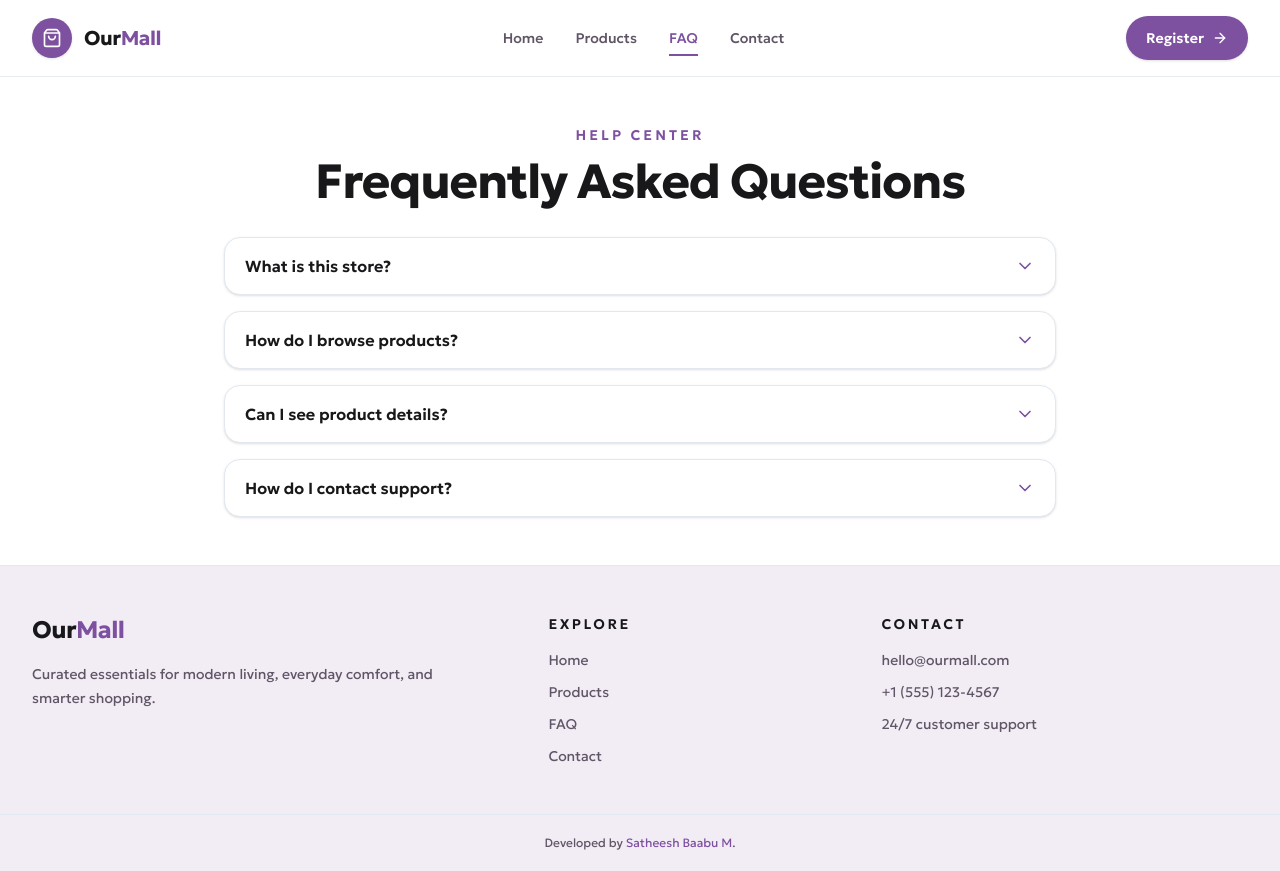
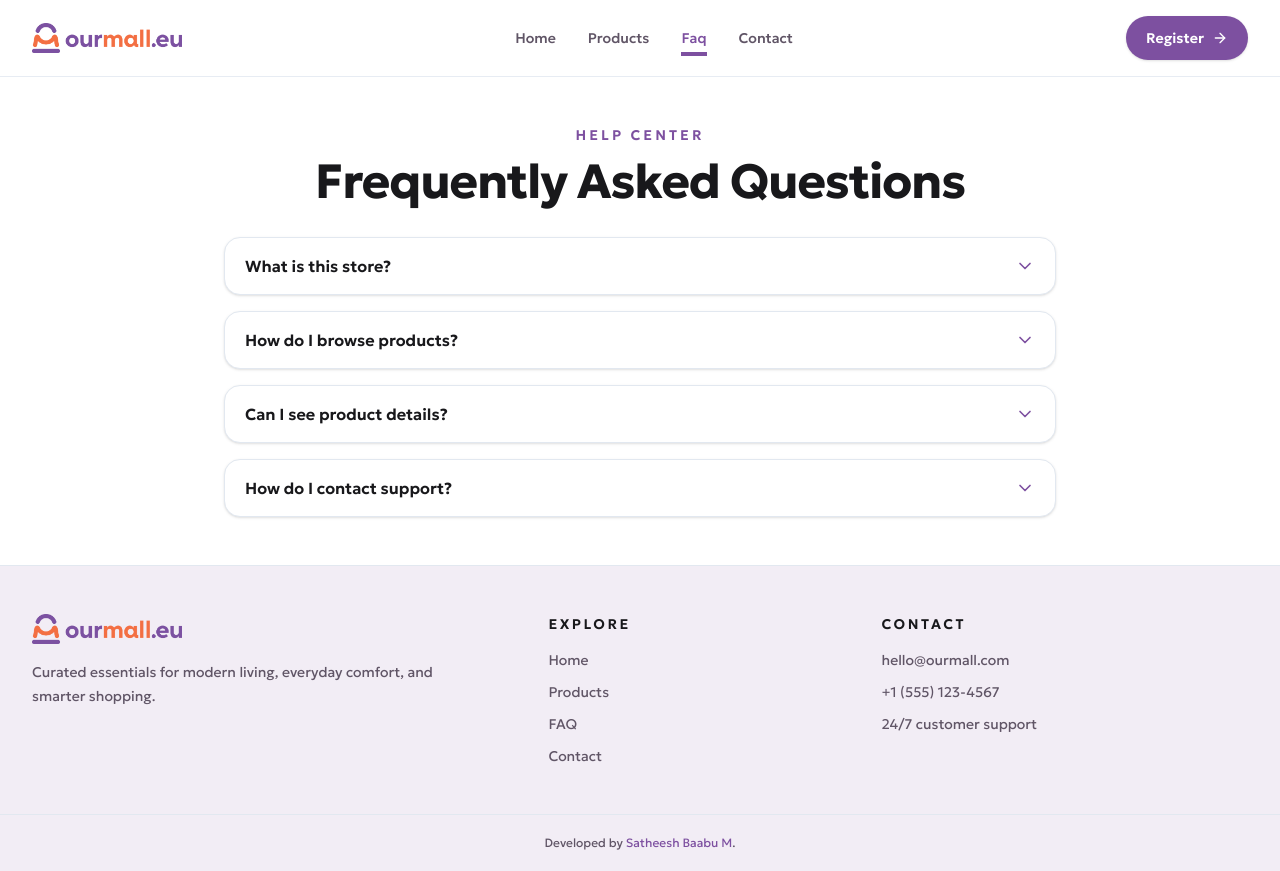
Before and after one commit to Satheesh-Baabu/OurMall, a Next.js app: page /faq in a window 1280 px wide. Built offline with nearby package versions, Linux system fonts and the light colour scheme.

Commit message:
Home Page products section added header and footer logo added, mobile header changes

```diff
--- a/src/app/page.tsx
+++ b/src/app/page.tsx
@@ -3,6 +3,7 @@ import { Sparkles} from "lucide-react";
 import Button from "@/components/Button";
 import { featureCards } from "@/data/featureCards";
 import CategoriesSection from "@/components/home/CategoriesSection";
+import ProductsSection from "@/app/products/page";
 export default async function HomePage() {
 
   return (
@@ -42,6 +43,7 @@ export default async function HomePage() {
           </div>
         </div>
       </section>
+      <ProductsSection />
       {/* why choose us section */}
       <section className="bg-primary/10 py-10 lg:py-16">
         <div className="mx-auto max-w-7xl px-4 sm:px-6 lg:px-8">
--- a/src/components/Footer.tsx
+++ b/src/components/Footer.tsx
@@ -1,5 +1,5 @@
 import Link from "next/link";
-
+import Image from "next/image";
 const footerLinks = [
   { href: "/", label: "Home" },
   { href: "/products", label: "Products" },
@@ -12,9 +12,12 @@ export default function Footer() {
     <footer className="border-t border-slate-200 bg-primary/10">
       <div className="mx-auto grid max-w-7xl gap-10 px-4 py-12 sm:px-6 lg:grid-cols-[1.3fr_0.8fr_1fr] lg:px-8">
         <div>
-          <p className="text-2xl font-bold tracking-tight text-heading">
-            Our<span className="text-primary">Mall</span>
-          </p>
+          <Image
+                      src="/ourmalllogo.png"
+                      alt="Our Mall logo"
+                      width="150"
+                      height="50"
+                    />
           <p className="mt-4 max-w-md text-sm leading-6 text-body">
             Curated essentials for modern living, everyday comfort, and smarter
             shopping.
--- a/src/components/Header.tsx
+++ b/src/components/Header.tsx
@@ -1,5 +1,6 @@
 "use client";
 
+import Image from "next/image";
 import Link from "next/link";
 import { usePathname } from "next/navigation";
 import { Menu, ShoppingBag, X } from "lucide-react";
@@ -9,7 +10,7 @@ import Button from "@/components/Button";
 const navItems = [
   { href: "/", label: "Home" },
   { href: "/products", label: "Products" },
-  { href: "/faq", label: "FAQ" },
+  { href: "/faq", label: "Faq" },
   { href: "/contact", label: "Contact" },
 ];
 
@@ -26,21 +27,19 @@ export default function Header() {
   };
 
   return (
-    <header className="relative sticky top-0 z-50 border-b border-slate-200/80 bg-white/90 backdrop-blur-sm">
+    <header className="sticky top-0 z-50 border-b border-slate-200/80 bg-white/90 backdrop-blur-sm">
       <div className="mx-auto flex max-w-7xl items-center justify-between px-4 py-4 sm:px-6 lg:px-8">
         <Link
           href="/"
           className="flex items-center gap-3"
           aria-label="Our Mall home"
         >
-          <div className="flex h-10 w-10 items-center justify-center rounded-full bg-primary text-white shadow-sm">
-            <ShoppingBag className="h-5 w-5" aria-hidden="true" />
-          </div>
-          <div>
-            <p className="text-xl font-bold tracking-tight text-heading">
-              Our<span className="text-primary">Mall</span>
-            </p>
-          </div>
+          <Image
+            src="/ourmalllogo.png"
+            alt="Our Mall logo"
+            width={150}
+            height={50}
+          />
         </Link>
 
         <nav
@@ -51,7 +50,7 @@ export default function Header() {
             <Link
               key={item.href}
               href={item.href}
-              className={`relative text-sm font-medium transition-colors duration-300 after:absolute after:-bottom-2 after:left-0 after:h-0.5 after:bg-primary after:transition-all after:duration-300 ${
+              className={`relative text-sm font-medium transition-colors duration-300 after:absolute after:-bottom-2 after:left-0 after:h-1 after:bg-primary after:transition-all after:duration-300 ${
                 isActive(item.href)
                   ? "text-primary after:w-full"
                   : "text-body hover:text-primary after:w-0 hover:after:w-full"
@@ -69,7 +68,7 @@ export default function Header() {
         <button
           type="button"
           onClick={() => setIsOpen((open) => !open)}
-          className="inline-flex rounded-full border border-slate-200 p-2 text-heading transition-colors hover:border-primary hover:text-primary md:hidden"
+          className="inline-flex text-heading transition-colors hover:border-primary hover:text-primary md:hidden"
           aria-label={isOpen ? "Close menu" : "Open menu"}
           aria-expanded={isOpen}
         >
@@ -80,11 +79,49 @@ export default function Header() {
           )}
         </button>
       </div>
+
       {/* Mobile Navigation */}
       {isOpen && (
-        <div className="absolute left-0 right-0 top-full border-t border-slate-200 bg-white shadow-lg md:hidden">
+        <div className="fixed inset-0 z-[999] md:hidden h-screen">
+          {/* Background Overlay */}
+          <button
+            type="button"
+            aria-label="Close menu"
+            onClick={() => setIsOpen(false)}
+            className="absolute inset-0 h-full w-full bg-black/70"
+          />
+
+          {/* Side Drawer */}
+          <div className="absolute right-0 top-0 h-screen w-[70%] max-w-sm bg-white shadow-2xl">
+            <div className="flex h-full flex-col bg-white">
+              {/* Mobile Header */}
+              <div className="flex items-center justify-between border-b border-slate-200 px-4 py-4 sm:px-6">
+                <Link
+                  href="/"
+                  onClick={() => setIsOpen(false)}
+                  aria-label="Our Mall home"
+                >
+                  <Image
+                    src="/ourmalllogo.png"
+                    alt="Our Mall logo"
+                    width={150}
+                    height={50}
+                  />
+                </Link>
+
+                <button
+                  type="button"
+                  onClick={() => setIsOpen(false)}
+                  className="inline-flex text-heading transition-colors hover:border-primary hover:text-primary"
+                  aria-label="Close menu"
+                >
+                  <X className="h-5 w-5" aria-hidden="true" />
+                </button>
+              </div>
+
+              {/* Mobile Navigation Links */}
               <nav
-            className="mx-auto flex max-w-7xl flex-col gap-2 px-4 py-4 sm:px-6"
+                className="flex flex-1 flex-col gap-2 px-4 py-6 sm:px-6 "
                 aria-label="Mobile navigation"
               >
                 {navItems.map((item) => (
@@ -92,7 +129,7 @@ export default function Header() {
                     key={item.href}
                     href={item.href}
                     onClick={() => setIsOpen(false)}
-                className={`rounded-xl px-3 py-2 text-sm font-medium transition-colors ${
+                    className={`rounded-xl px-4 py-3 text-base font-medium transition-colors ${
                       isActive(item.href)
                         ? "bg-primary/10 text-primary"
                         : "text-body hover:bg-slate-100 hover:text-primary"
@@ -101,13 +138,16 @@ export default function Header() {
                     {item.label}
                   </Link>
                 ))}
-            <div className="pt-2" onClick={() => setIsOpen(false)}>
-              <Button href="/register" className="w-full justify-center">
+
+                <div className="mt-auto " onClick={() => setIsOpen(false)}>
+                  <Button href="/register" className="w-full justify-center ">
                     Register
                   </Button>
                 </div>
               </nav>
             </div>
+          </div>
+        </div>
       )}
     </header>
   );
```
Also changed, not shown: public/ourmalllogo.png (added). Lines whose indentation alone changed are shown as unchanged.
